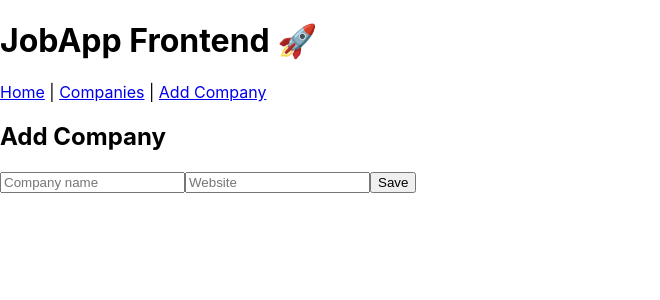
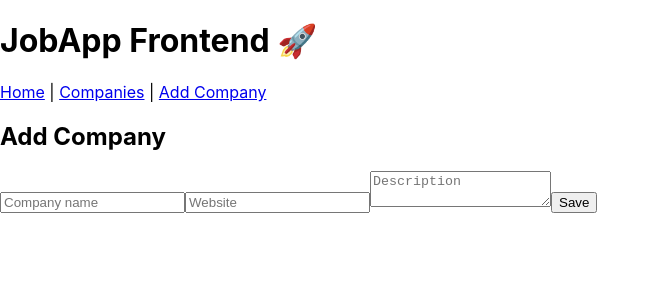
Before and after one commit to mtripode101/jobapp_frontend, a React (Create React App) app: page /companies/new in a window 1280 px wide. Shown: the top 300 px of the page, without its empty margins (0-660 px from the left). Built offline with nearby package versions, Linux system fonts and the light colour scheme.

Commit message:
saving company pages fe

```diff
--- a/src/pages/CompanyForm.jsx
+++ b/src/pages/CompanyForm.tsx
@@ -1,18 +1,24 @@
 import { useState } from "react";
 import { useNavigate } from "react-router-dom";
 import { createCompany } from "../services/companyService";
+import { CompanyDto } from "../types/company";
 
 export default function CompanyForm() {
-  const [name, setName] = useState("");
-  const [website, setWebsite] = useState("");
+  const [name, setName] = useState<string>("");
+  const [website, setWebsite] = useState<string>("");
+  const [description, setDescription] = useState<string>(""); // opcional
   const navigate = useNavigate();
 
-  const handleSubmit = (e) => {
+  const handleSubmit = (e: React.FormEvent<HTMLFormElement>) => {
     e.preventDefault();
-    createCompany({
+
+    const newCompany: CompanyDto = {
       name,
       website,
-    })
+      description,
+    };
+
+    createCompany(newCompany)
       .then(() => {
         // redirect to list after successful creation
         navigate("/companies");
@@ -26,6 +32,7 @@ export default function CompanyForm() {
   return (
     <form onSubmit={handleSubmit}>
       <h2>Add Company</h2>
+
       <input
         type="text"
         placeholder="Company name"
@@ -33,13 +40,21 @@ export default function CompanyForm() {
         onChange={(e) => setName(e.target.value)}
         required
       />
+
       <input
         type="url"
         placeholder="Website"
         value={website}
         onChange={(e) => setWebsite(e.target.value)}
       />
-       <button type="submit">Save</button>
+
+      <textarea
+        placeholder="Description"
+        value={description}
+        onChange={(e) => setDescription(e.target.value)}
+      />
+
+      <button type="submit">Save</button>
     </form>
   );
 }
```
